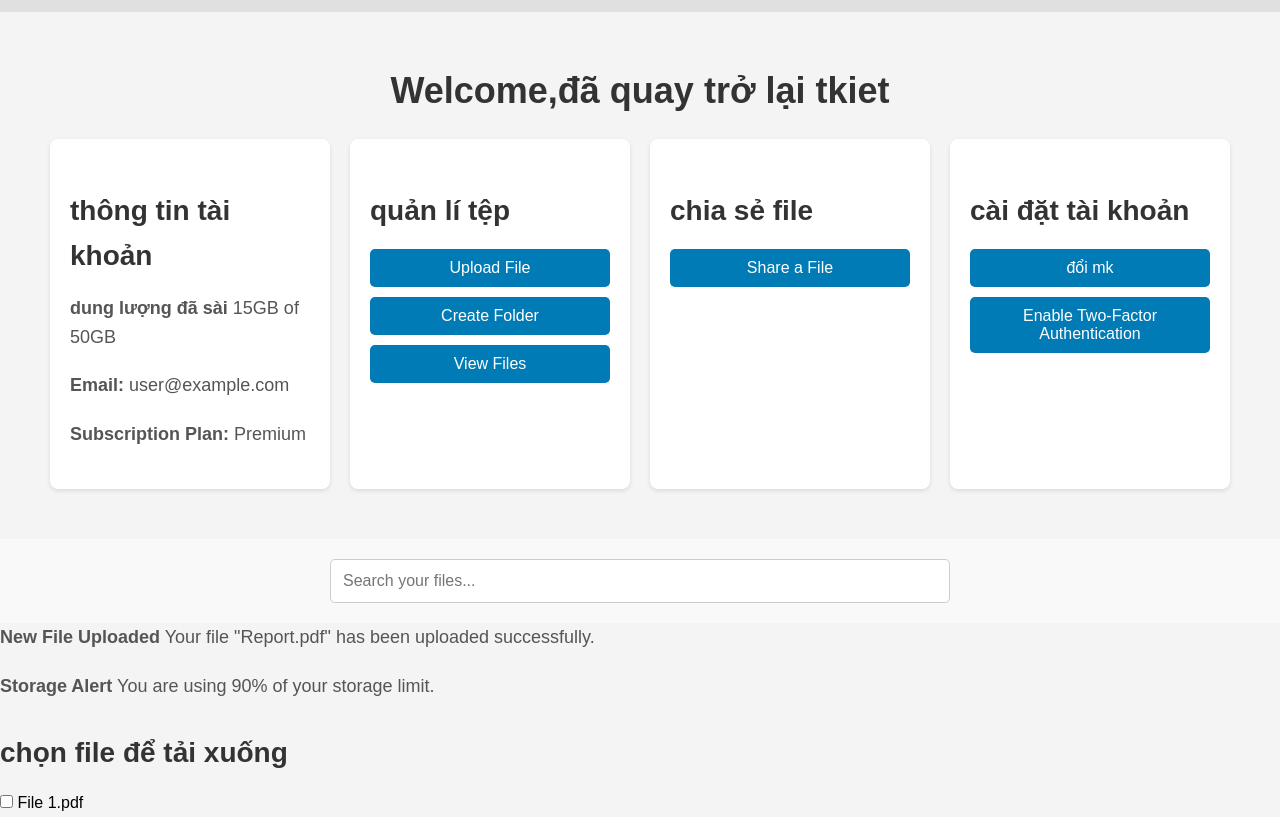
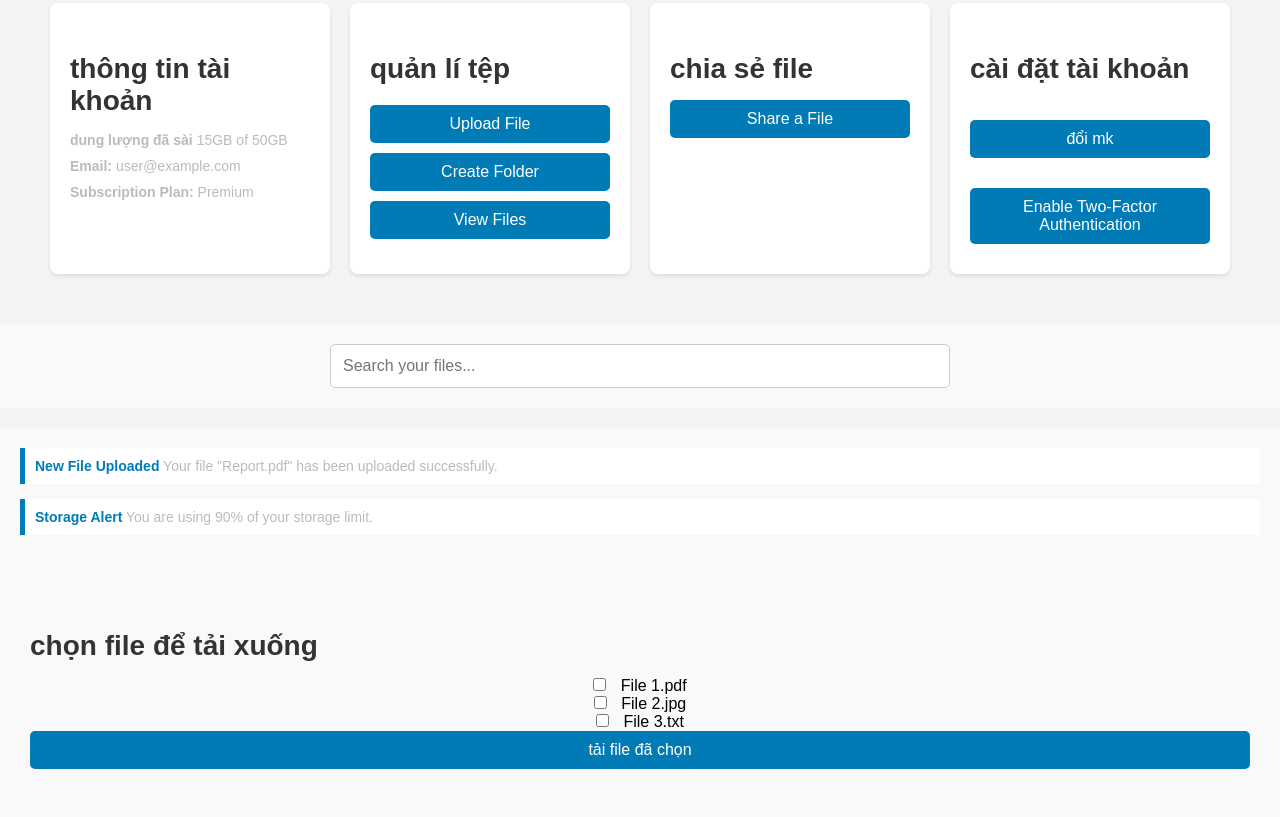
Before and after one commit to phamtkiet166/mydrive, a plain HTML site: page index.html in a window 1280 px wide. Shown: the part 700-1517 px from the top of the page. Drawn offline with Linux system fonts and the light colour scheme.

Commit message:
Update styles.css

```diff
--- a/styles.css
+++ b/styles.css
@@ -9,7 +9,6 @@
 body {
     font-family: Arial, sans-serif;
     background-color: #f4f4f4;
-    line-height: 1.6;
 }
 
 /* Main Content Styling */
@@ -24,28 +23,25 @@ body {
     margin: 0 auto;
 }
 
-h1, h2 {
-    color: #333; /* Dark text for contrast */
-}
-
 h1 {
     font-size: 36px;
+    color: #333; /* Dark text for contrast */
     margin-bottom: 20px;
 }
 
 p {
     font-size: 18px;
-    color: #555;
+    color: #555; /* Slightly darker gray */
     margin-bottom: 20px;
 }
 
 h2 {
     font-size: 28px;
+    color: #333;
     margin-top: 30px;
     margin-bottom: 15px;
 }
 
-/* List styles */
 ul {
     list-style: none;
     padding: 0;
@@ -58,7 +54,6 @@ ul li {
     margin-bottom: 10px;
 }
 
-/* Call-to-action buttons */
 .cta-buttons {
     display: flex;
     justify-content: center;
@@ -121,7 +116,7 @@ ul li {
 
 /* User Dashboard Styling */
 .user-dashboard {
-    background-color: #f4f4f4;
+    background-color: #f4f4f4; /* Lighter gray background */
     padding: 50px 20px;
     text-align: center;
 }
@@ -129,6 +124,19 @@ ul li {
 .user-dashboard .container {
     max-width: 1200px;
     margin: 0 auto;
+}
+
+h1 {
+    font-size: 36px;
+    color: #333;
+    margin-bottom: 20px;
+}
+
+h2 {
+    font-size: 28px;
+    color: #333;
+    margin-bottom: 15px;
+    text-align: left;
 }
 
 .dashboard-info {
@@ -147,7 +155,16 @@ ul li {
     text-align: left;
 }
 
-/* Button styles */
+p {
+    font-size: 16px;
+    color: #555;
+    margin-bottom: 10px;
+}
+
+.file-actions, .account-settings button {
+    margin-top: 20px;
+}
+
 .btn {
     background-color: #007bb5; /* Blue color */
     color: white;
@@ -177,6 +194,15 @@ ul li {
     text-align: center;
 }
 
+.footer-container {
+    max-width: 1200px;
+    margin: 0 auto;
+}
+
+.footer-links {
+    margin-bottom: 10px;
+}
+
 .footer-links a {
     color: #fff;
     text-decoration: none;
@@ -187,6 +213,15 @@ ul li {
 
 .footer-links a:hover {
     color: #007bb5; /* Blue on hover */
+}
+
+.footer-links a:active {
+    color: #005f8a;
+}
+
+p {
+    font-size: 14px;
+    color: #bbb;
 }
 
 /* File Search Styling */
@@ -210,6 +245,60 @@ ul li {
     border-color: #007bb5; /* Blue border on focus */
 }
 
+/* User Notifications Styling */
+.user-notifications {
+    padding: 20px;
+    background-color: #f9f9f9;
+    margin-top: 20px;
+}
+
+.notification {
+    background-color: #fff;
+    border-left: 5px solid #007bb5; /* Blue left border */
+    padding: 10px;
+    margin-bottom: 15px;
+    font-size: 16px;
+    color: #333;
+}
+
+.notification p {
+    margin: 0;
+}
+
+.notification strong {
+    color: #007bb5; /* Blue strong text */
+}
+
+/* Bulk Download Styling */
+.bulk-download {
+    background-color: #f9f9f9;
+    padding: 30px;
+    text-align: center;
+}
+
+.file-list {
+    margin-bottom: 20px;
+}
+
+.file-list input[type="checkbox"] {
+    margin-right: 10px;
+}
+
+.bulk-download .btn {
+    background-color: #007bb5; /* Blue color */
+    color: white;
+    padding: 10px 20px;
+    border: none;
+    border-radius: 5px;
+    font-size: 16px;
+    cursor: pointer;
+    transition: background-color 0.3s ease;
+}
+
+.bulk-download .btn:hover {
+    background-color: #005f8a; /* Darker blue on hover */
+}
+
 /* Data Sync Styling */
 .data-sync {
     background-color: #f9f9f9;
@@ -218,7 +307,7 @@ ul li {
 }
 
 .data-sync .btn {
-    background-color: #007bb5;
+    background-color: #007bb5; /* Blue color */
     color: white;
     padding: 10px 20px;
     border: none;
@@ -229,5 +318,5 @@ ul li {
 }
 
 .data-sync .btn:hover {
-    background-color: #005f8a;
+    background-color: #005f8a; /* Darker blue on hover */
 }
```
